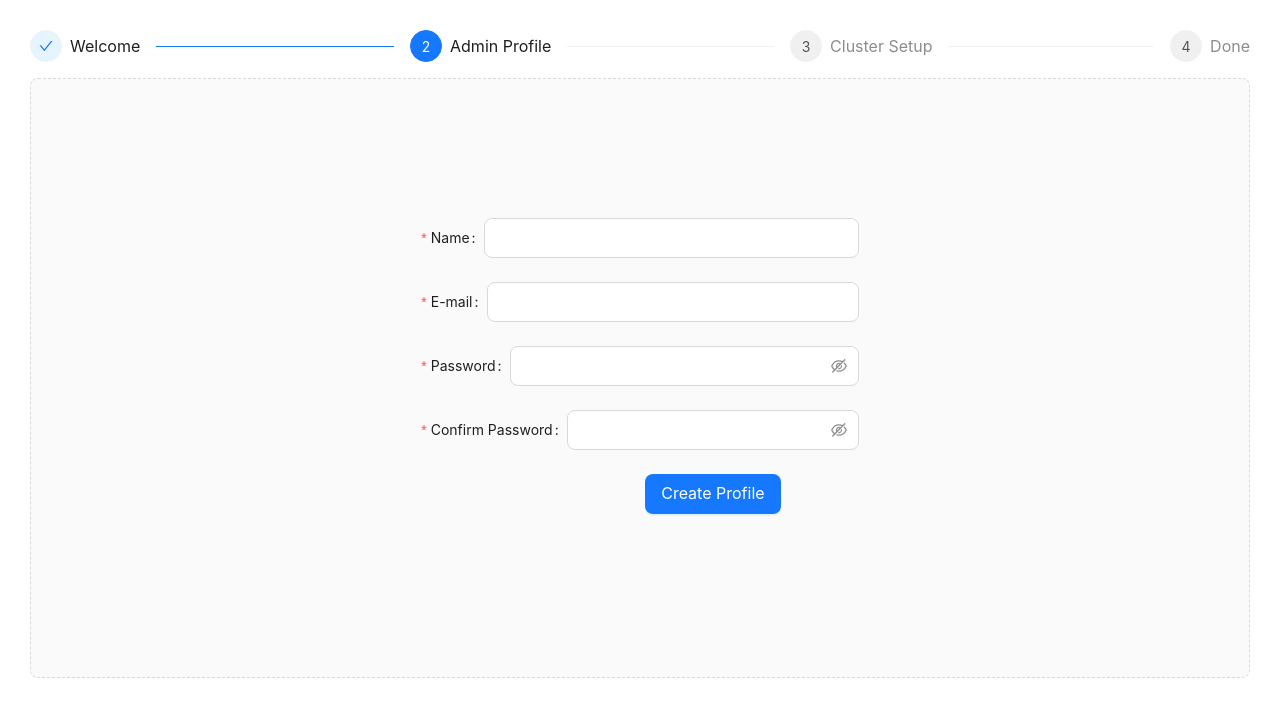
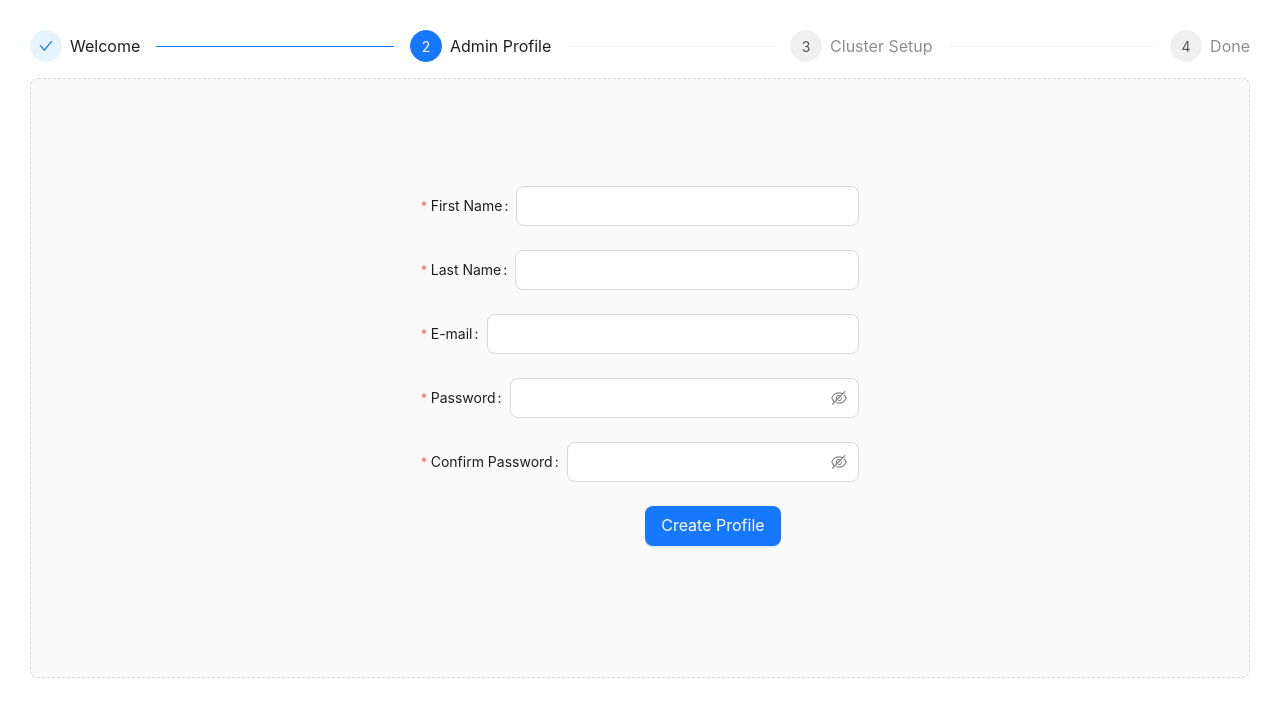
Before and after one commit to jasminegraph/jasminegraph-ui, a Next.js app in the folder Frontend/: page /setup in a window 1280 px wide. Both pictures are taken after a click on the button "Next". Shown: the top 716 px of the page. Built offline with nearby package versions, Linux system fonts and the light colour scheme.

Commit message:
refactor: replace fullName with firstName and lastName fields across all user-related codebase files

```diff
--- a/Frontend/src/app/clusters/[id]/access-management/page.tsx
+++ b/Frontend/src/app/clusters/[id]/access-management/page.tsx
@@ -102,7 +102,7 @@ export default function AccessManagement({ params }: { params: { id: string } })
       return {
         key: data._id,
         userID: data._id,
-        Name: data.fullName,
+        Name: data.firstName + " " + data.lastName,
         Email: data.email,
         Role: data.role,
         Status: data.enabled,
@@ -157,7 +157,8 @@ export default function AccessManagement({ params }: { params: { id: string } })
   const handleSearch = (value: string) => {
     setOptions(() => {
       const filteredUsers = userData.filter((user) =>
-                        user.fullName.toLowerCase().includes(value.toLowerCase()) ||
+                        user.firstName.toLowerCase().includes(value.toLowerCase()) ||
+                        user.lastName.toLowerCase().includes(value.toLowerCase()) ||
                         user.email.toLowerCase().includes(value.toLowerCase()));
       return filteredUsers.map((user) => (renderItem(user.email, user._id)));
     });
--- a/Frontend/src/app/user-management/page.tsx
+++ b/Frontend/src/app/user-management/page.tsx
@@ -83,7 +83,7 @@ export default function Clusters() {
       return {
         key: data._id,
         userID: data._id,
-        name: data.fullName,
+        name: data.firstName + " " + data.lastName,
         email: data.email,
         role: data.role,
         status: data.enabled,
@@ -231,9 +231,10 @@ export default function Clusters() {
       if(res.data){
         const mappedUsers: IUserAccessData[] = res.data.map((user: any) => ({
           _id: user.id,
-          fullName: `${user.firstName}`,
+          firstName: user.firstName,
+          lastName: user.lastName,
           email: user.email,
-          role: user.attributes?.role?.[0] || "viewer",
+          role: user.attributes?.role?.[0] || "undefined",
           enabled: user.enabled,
         }));
         setUserData(mappedUsers)
--- a/Frontend/src/components/setup/admin-profile.tsx
+++ b/Frontend/src/components/setup/admin-profile.tsx
@@ -51,7 +51,7 @@ const AdminProfile = ({onSuccess}:props) => {
   const onFinish = async (values: any) => {
     setLoading(true);
     try{
-      const res = await registerAdmin(values.name, values.email, values.password);
+      const res = await registerAdmin(values.firstName, values.lastName, values.email, values.password);
       message.loading("Creating profile", 2);
       const tokenRes = await userLogin(values.email, values.password);
       if(tokenRes.accessToken && tokenRes.refreshToken){
@@ -72,7 +72,8 @@ const AdminProfile = ({onSuccess}:props) => {
       const res = await getUserDataByToken(token).then((res) => res.data);
       const userData: IUserAccessData = {
         email: res.data.email,
-        fullName: res.data.fullName,
+        firstName: res.data.firstName,
+        lastName: res.data.lastName,
         role: res.data.role,
         enabled: res.data.enabled,
         _id: res.data._id,
@@ -96,12 +97,25 @@ const AdminProfile = ({onSuccess}:props) => {
         size='large'
       >
         <Form.Item
-          name="name"
-          label="Name"
+          name="firstName"
+          label="First Name"
           rules={[
             {
               required: true,
-              message: 'Please input your name!',
+              message: 'Please input your first name!',
+            },
+          ]}
+          >
+          <Input />
+        </Form.Item>
+
+        <Form.Item
+          name="lastName"
+          label="Last Name"
+          rules={[
+            {
+              required: true,
+              message: 'Please input your last name!',
             },
           ]}
           >
--- a/Frontend/src/redux/features/authData.ts
+++ b/Frontend/src/redux/features/authData.ts
@@ -25,7 +25,8 @@ const initialData: IAuthenticationData = {
   isUserDataFetched: false,
   userData: {
     _id: "",
-    fullName: "",
+    firstName: "",
+    lastName: "",
     email: "",
     role: "",
     enabled: false,
--- a/Frontend/src/services/auth-service.tsx
+++ b/Frontend/src/services/auth-service.tsx
@@ -70,7 +70,7 @@ export async function userLogin(username: string, password: string){
   }
 }
 
-export async function registerAdmin(name: string, email: string, password: string): Promise<ApiResponse<string> | ApiErrorResponse> {
+export async function registerAdmin(firstName: string, lastName: string, email: string, password: string): Promise<ApiResponse<string> | ApiErrorResponse> {
   try {
     const result: AxiosResponse<any> = await axios({
       method: "post",
@@ -79,7 +79,8 @@ export async function registerAdmin(name: string, email: string, password: strin
         "Content-Type": "application/json",
       },
       data: {
-        fullName: name,
+        firstName: firstName,
+        lastName: lastName,
         email,
         password,
       },
@@ -99,7 +100,7 @@ export async function registerAdmin(name: string, email: string, password: strin
   }
 }
 
-export async function registerUser(name: string, email: string, password: string, role: string): Promise<ApiResponse<string> | ApiErrorResponse> {
+export async function registerUser(firstName: string, lastName: string, email: string, password: string, role: string): Promise<ApiResponse<string> | ApiErrorResponse> {
   try {
     const result: AxiosResponse<any> = await axios({
       method: "post",
@@ -108,7 +109,8 @@ export async function registerUser(name: string, email: string, password: string
         "Content-Type": "application/json",
       },
       data: {
-        fullName: name,
+        firstName: firstName,
+        lastName: lastName,
         email,
         password,
         role
--- a/Frontend/src/types/user-types.ts
+++ b/Frontend/src/types/user-types.ts
@@ -13,7 +13,8 @@ limitations under the License.
 
 export interface IUserAccessData {
   _id: string;
-  fullName: string;
+  firstName: string;
+  lastName: string;
   email: string;
   role: string;
   enabled: boolean;
--- a/Frontend/src/utils/user-provider.tsx
+++ b/Frontend/src/utils/user-provider.tsx
@@ -39,7 +39,8 @@ const UserProvider = ({ children }: { children: React.ReactNode }) => {
       const res = await getUserDataByToken(token!).then((res) => res.data);
       const userData: IUserAccessData = {
         email: res.data.email,
-        fullName: res.data.fullName,
+        firstName: res.data.firstName,
+        lastName: res.data.lastName,
         role: res.data.role,
         enabled: res.data.enabled,
         _id: res.data._id,
```
Also changed, not shown: 2 other files (tests, documents, lock files or other folders).
